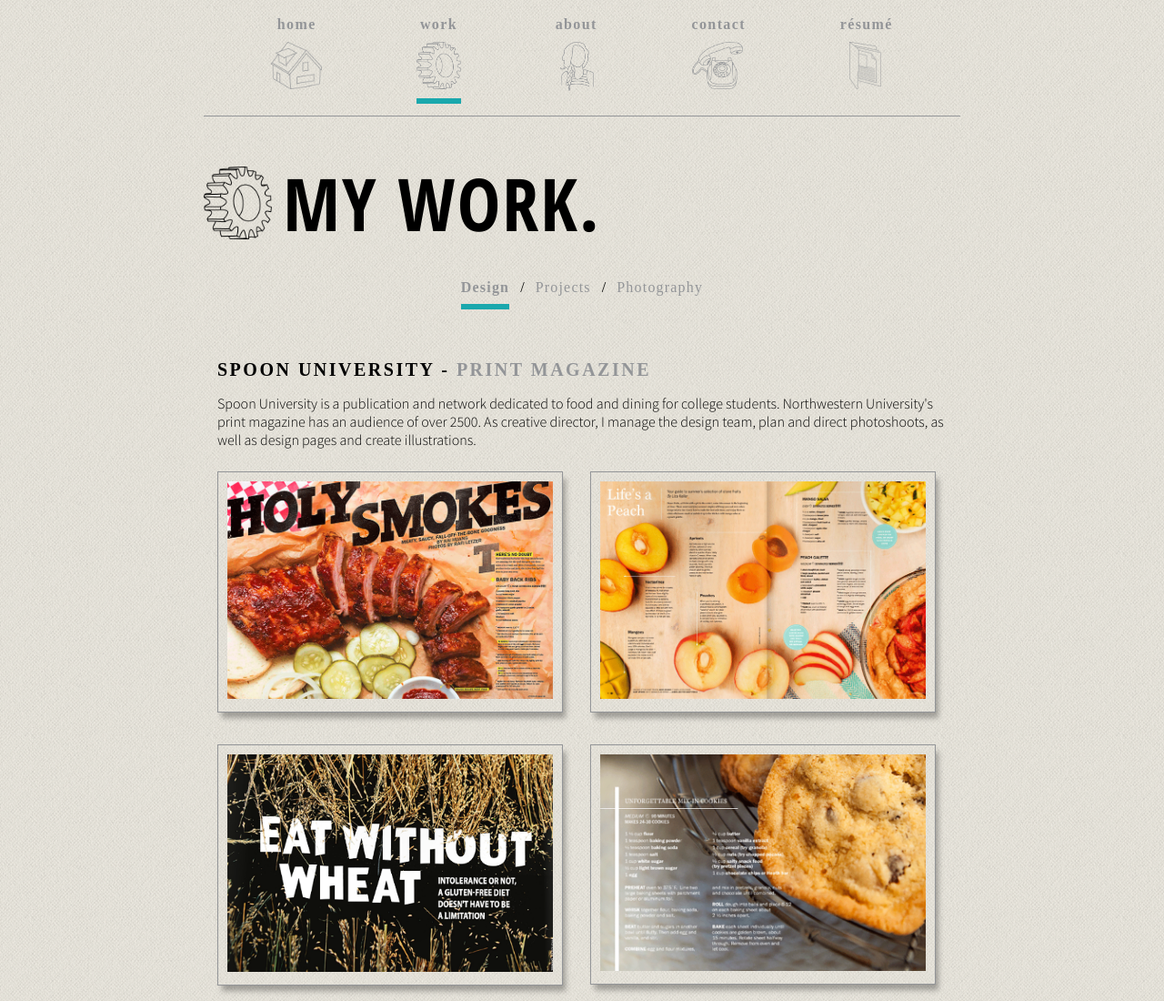
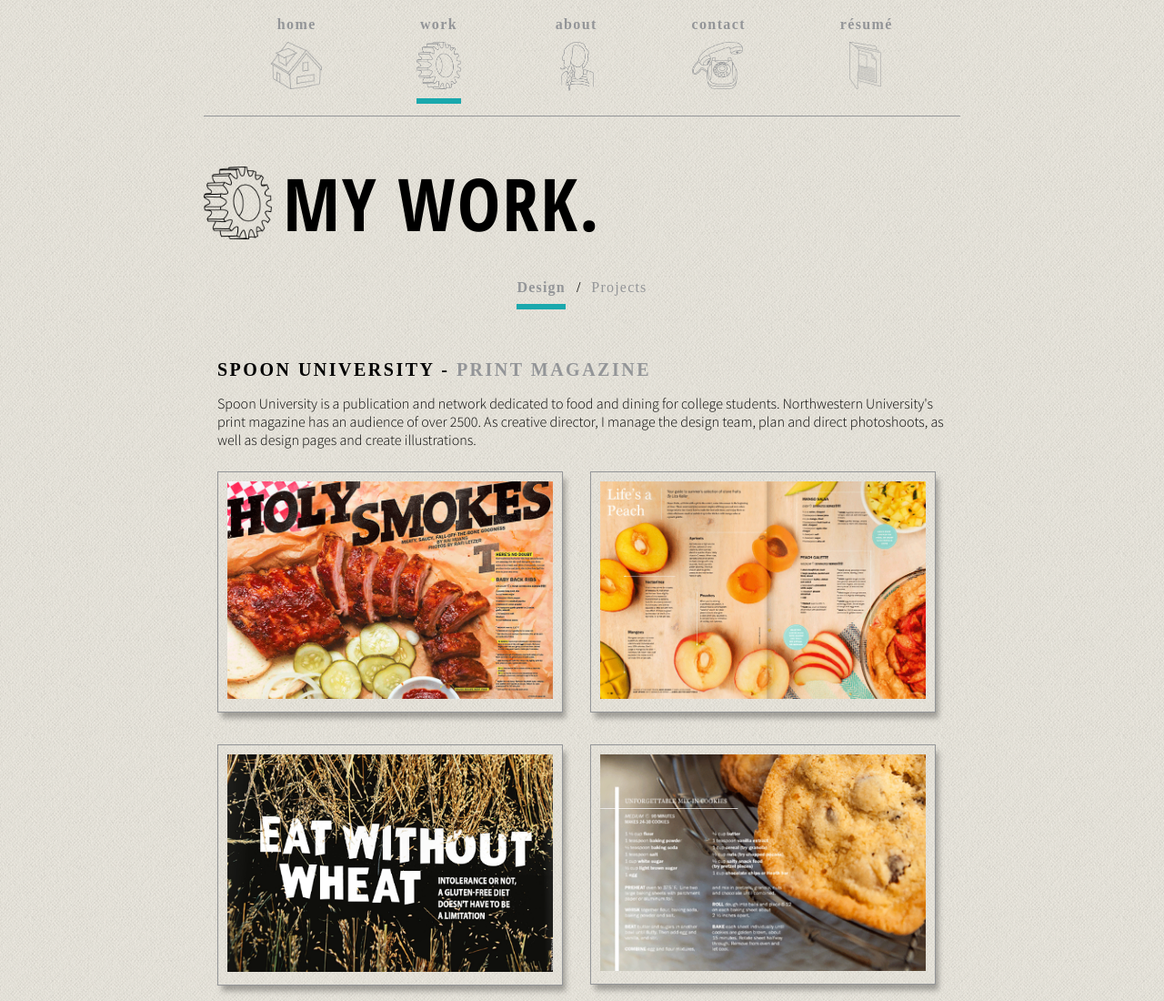
Before and after one commit to valdezileana/testsite, a plain HTML site: page work-design.html in a window 1280 px wide. Shown: the top 1100 px of the page at 91% size. Drawn offline with nearby package versions, Linux system fonts and the light colour scheme; a web font is replaced by a local one.

Commit message:
remove photo page

```diff
--- a/work-design.html
+++ b/work-design.html
@@ -66,8 +66,8 @@
       <a href="work-design.html"><p id="design-nav" class="selected-nav">Design</p></a>
         &nbsp;&nbsp;/&nbsp;&nbsp;
       <a href="work-projects.html"><p id="project-nav">Projects</p></a>
-        &nbsp;&nbsp;/&nbsp;&nbsp;
-      <a href="work-photo.html"><p id="photo-nav">Photography</p></a>
+       <!--  &nbsp;&nbsp;/&nbsp;&nbsp;
+      <a href="work-photo.html"><p id="photo-nav">Photography</p></a> -->
     </div>
   <!-- End Work Nav -->
     <div>
```
Also changed, not shown: work-projects.html (+2 -2 lines).
